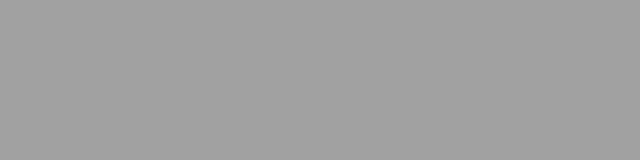
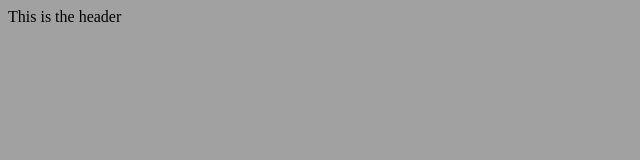
Before and after one commit to mustapha2faisal/git-and-github, a plain HTML site: page index.html in a window 1280 px wide. Shown: the whole page, without its empty margins (0-640 px from the left). Drawn offline with Linux system fonts and the light colour scheme.

Commit message:
add some text to the header

```diff
--- a/index.html
+++ b/index.html
@@ -8,6 +8,9 @@
   <link rel="stylesheet" href="css/style.css">
 </head>
 <body>
+  <header>
+    This is the header
+  </header>
   <script src="js/app.js"></script>
 </body>
 </html>
```
